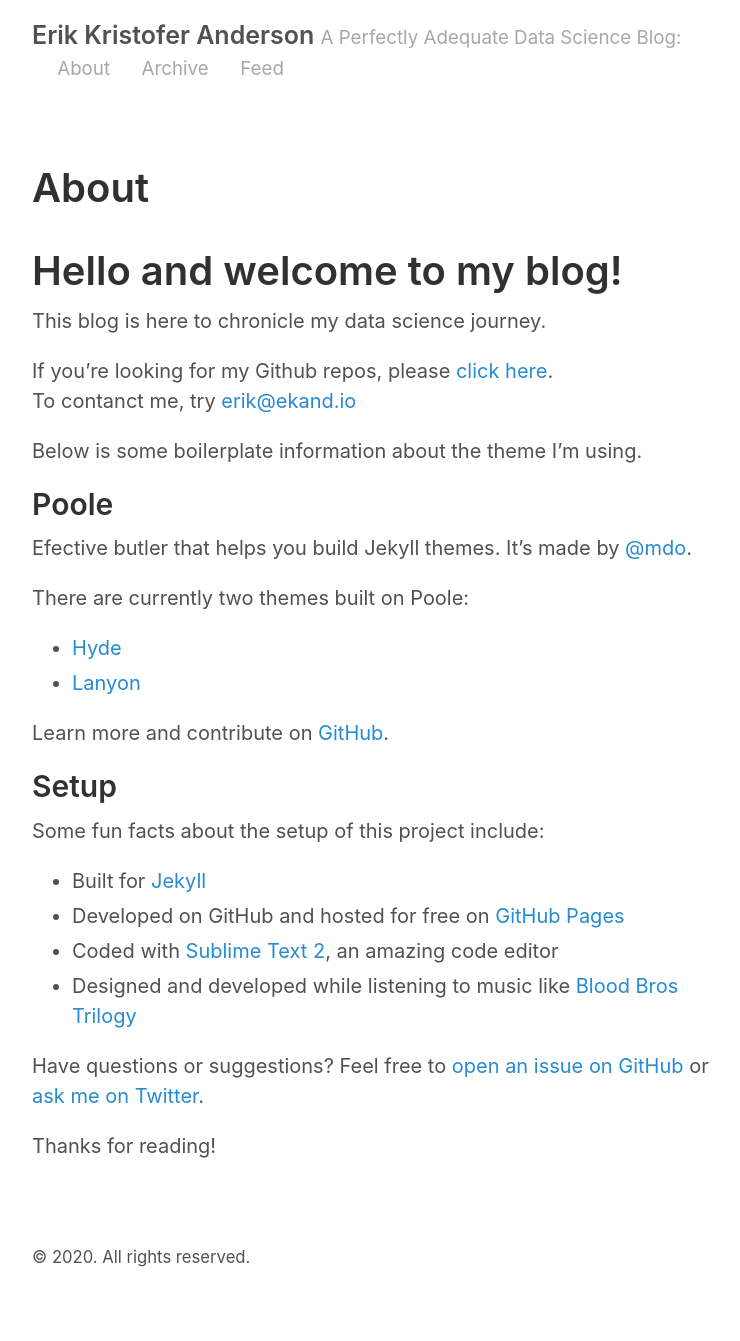
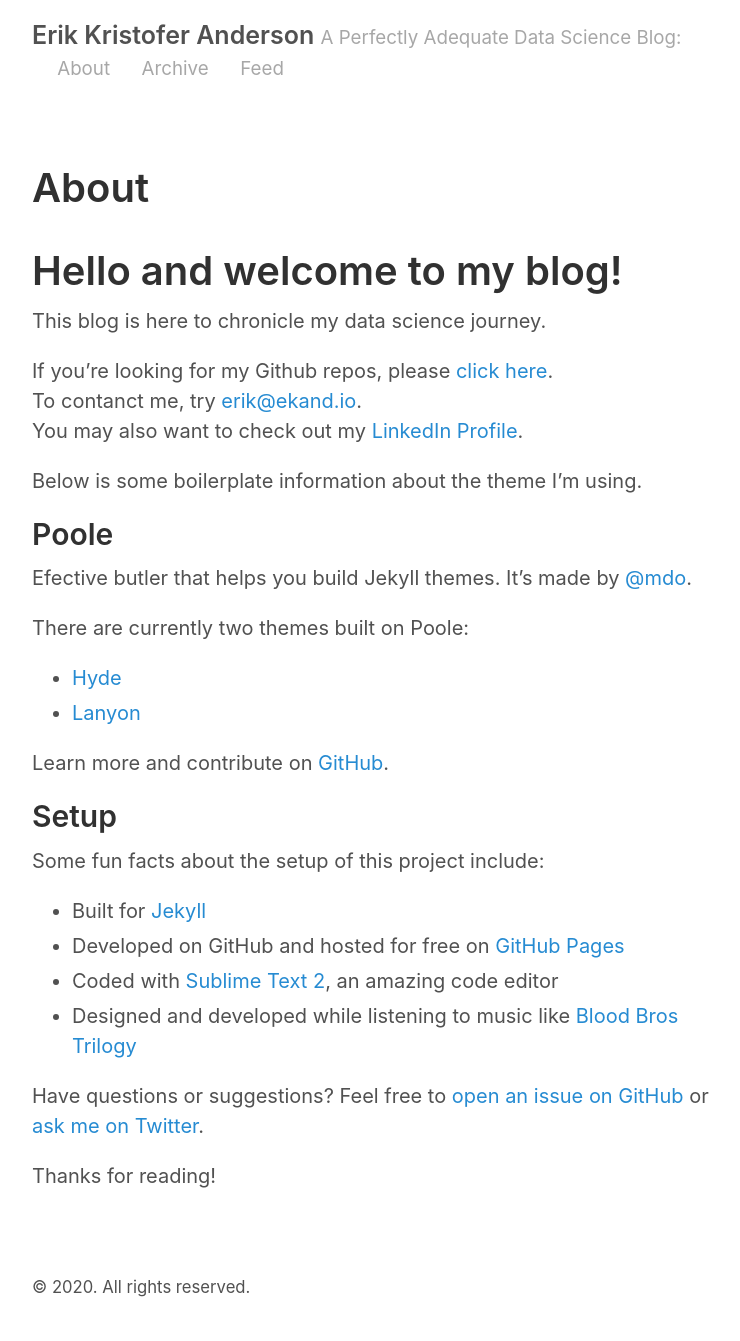
Before and after one commit to erikkristoferanderson/ekand.github.io, a Jekyll site: the page built from about.md, in a window 1280 px wide. Shown: the whole page, without its empty margins (258-998 px from the left). Built offline with Jekyll 4.4.1, drawn with Linux system fonts in a browser that asks for light colours; before the commit the page ends 1311 px from its top, so only the background shows below that.

Commit message:
Update about.md

```diff
--- a/about.md
+++ b/about.md
@@ -8,7 +8,8 @@ title: About
 This blog is here to chronicle my data science journey.
 
 If you're looking for my Github repos, please [click here](https://github.com/ekand).
-To contanct me, try [erik@ekand.io](mailto:erik@ekand.io)
+To contanct me, try [erik@ekand.io](mailto:erik@ekand.io).
+You may also want to check out my [LinkedIn Profile](https://www.linkedin.com/in/ekand/).
 
 Below is some boilerplate information about the theme I'm using.
 
```
